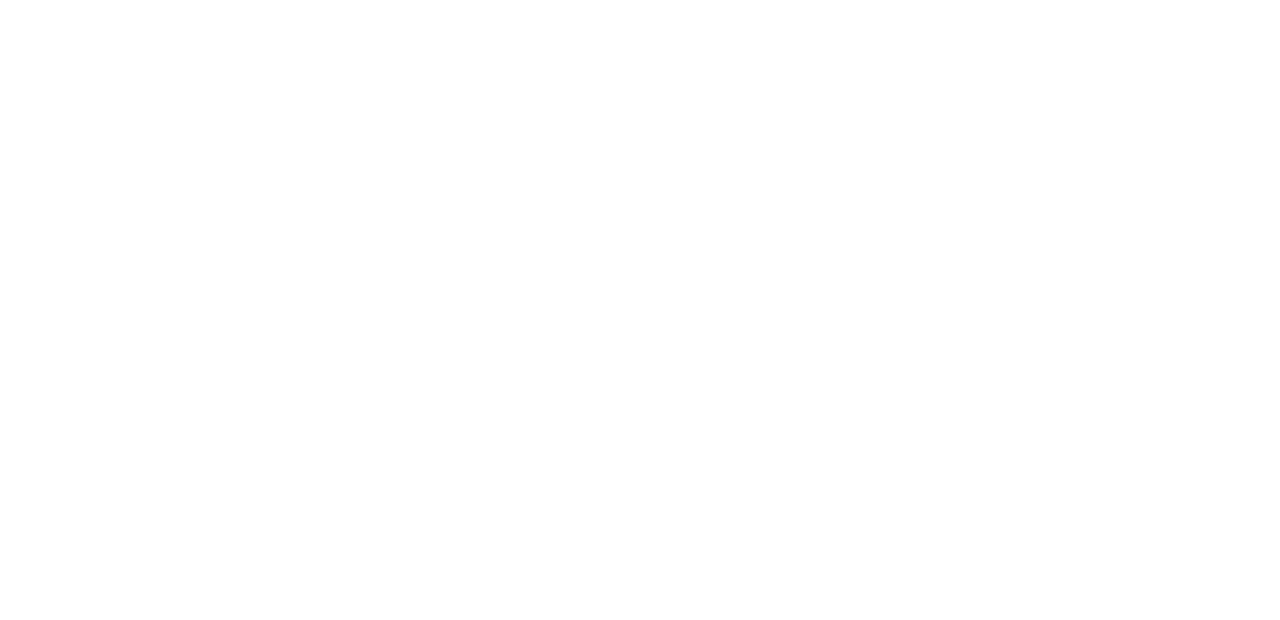
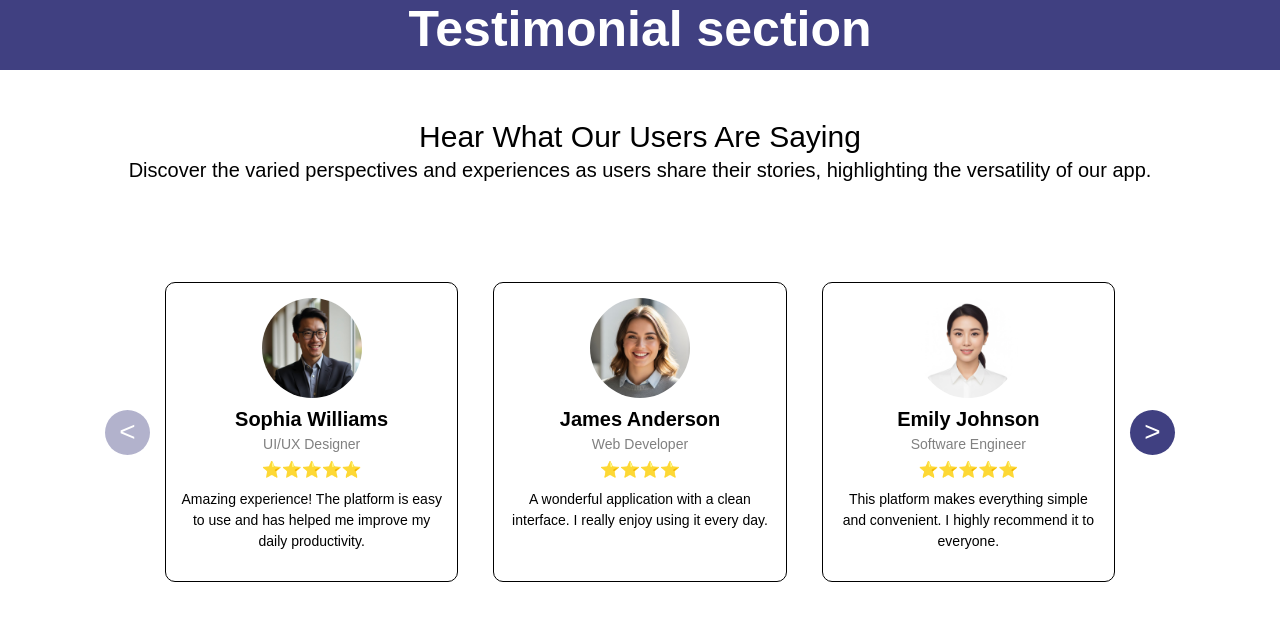
Before and after one commit to urvashicodes7211/SpireX_Foundation_Internship_Tasks, a plain HTML site: page task_5(testimonials_Section)/index.html in a window 1280 px wide. Drawn offline with Linux system fonts and the light colour scheme.

Commit message:
task 5 added

```diff
--- a/task_5(testimonials_Section)/index.html
+++ b/task_5(testimonials_Section)/index.html
@@ -3,9 +3,95 @@
 <head>
     <meta charset="UTF-8">
     <meta name="viewport" content="width=device-width, initial-scale=1.0">
-    <title>Document</title>
+    <title>Testimonial Section</title>
+    <link rel="stylesheet" href="style.css">
+    <script src="script.js" defer></script>
 </head>
 <body>
+    <div class="main">
+        <div class="heading">
+            <p><b>Testimonial section</b></p>
+        </div>
+        <div class="text">
+            <p class="t1">Hear What Our Users Are Saying</p>
+            <p class="t2">
+                Discover the varied perspectives and experiences as users share their stories, highlighting the versatility of our app.
+            </p>
+        </div>
+        <div class="slider">
+            <button class="arrow left" id="prev" aria-label="Previous testimonials">
+                &lt;
+            </button>
+            <div class="slider-viewport">
+                <div class="cards" id="cards">
 
+                    <div class="card">
+                        <img src="img/i1.jpg" alt="Sophia profile">
+                        <h3>Sophia Williams</h3>
+                        <p class="designation">UI/UX Designer</p>
+                        <p class="rating">⭐⭐⭐⭐⭐</p>
+                        <p class="review">
+                            Amazing experience! The platform is easy to use and has helped me improve my daily productivity.
+                        </p>
+                    </div>
+
+                    <div class="card">
+                        <img src="img/i2.avif" alt="James profile">
+                        <h3>James Anderson</h3>
+                        <p class="designation">Web Developer</p>
+                        <p class="rating">⭐⭐⭐⭐</p>
+                        <p class="review">
+                            A wonderful application with a clean interface. I really enjoy using it every day.
+                        </p>
+                    </div>
+
+                    <div class="card">
+                        <img src="img/i3.jpg" alt="Emily profile">
+                        <h3>Emily Johnson</h3>
+                        <p class="designation">Software Engineer</p>
+                        <p class="rating">⭐⭐⭐⭐⭐</p>
+                        <p class="review">
+                            This platform makes everything simple and convenient. I highly recommend it to everyone.
+                        </p>
+                    </div>
+
+                    <div class="card">
+                        <img src="img/i1.jpg" alt="Michael profile">
+                        <h3>Michael Brown</h3>
+                        <p class="designation">Frontend Developer</p>
+                        <p class="rating">⭐⭐⭐⭐⭐</p>
+                        <p class="review">
+                            Great design and smooth performance. It provides everything I need in one place.
+                        </p>
+                    </div>
+
+                    <div class="card">
+                        <img src="img/i2.avif" alt="Olivia profile">
+                        <h3>Olivia Smith</h3>
+                        <p class="designation">Graphic Designer</p>
+                        <p class="rating">⭐⭐⭐⭐</p>
+                        <p class="review">
+                            I love the simple interface and useful features. It has made my work much easier.
+                        </p>
+                    </div>
+
+                    <div class="card">
+                        <img src="img/i3.jpg" alt="Daniel profile">
+                        <h3>Daniel Wilson</h3>
+                        <p class="designation">Project Manager</p>
+                        <p class="rating">⭐⭐⭐⭐⭐</p>
+                        <p class="review">
+                            Excellent service and a great user experience. Definitely one of my favorite platforms.
+                        </p>
+                    </div>
+
+                </div>
+            </div>
+
+            <button class="arrow right" id="next" aria-label="Next testimonials">
+                &gt;
+            </button>
+        </div>
+    </div>
 </body>
 </html>
--- a/task_5(testimonials_Section)/script.js
+++ b/task_5(testimonials_Section)/script.js
@@ -0,0 +1,47 @@
+let cards = document.getElementById("cards");
+let prev = document.getElementById("prev");
+let next = document.getElementById("next");
+
+let currentIndex = 0;
+
+function getVisibleCards(){
+    if(window.innerWidth <= 768){
+        return 1;
+    }
+    return 3;
+}
+
+function updateSlider(){
+    let card = cards.querySelector(".card");
+    let cardWidth = card.offsetWidth;
+    let gap = parseFloat(getComputedStyle(cards).gap);
+    let visibleCards = getVisibleCards();
+    let totalCards = cards.children.length;
+    let maxIndex = totalCards - visibleCards;
+    if(currentIndex > maxIndex){
+        currentIndex = maxIndex;
+    }
+    if(currentIndex < 0){
+        currentIndex = 0;
+    }
+    let move = currentIndex * (cardWidth + gap);
+    cards.style.transform = `translateX(-${move}px)`;
+    prev.disabled = currentIndex === 0;
+    next.disabled = currentIndex === maxIndex;
+}
+
+next.addEventListener("click", function(){
+    currentIndex++;
+    updateSlider();
+});
+
+prev.addEventListener("click", function(){
+    currentIndex--;
+    updateSlider();
+});
+
+window.addEventListener("resize", function(){
+    updateSlider();
+});
+
+updateSlider();
--- a/task_5(testimonials_Section)/style.css
+++ b/task_5(testimonials_Section)/style.css
@@ -0,0 +1,131 @@
+*{
+    margin: 0px;
+    padding: 0px;
+    box-sizing: border-box;
+}
+body{
+    font-family: Arial, sans-serif;
+}
+.heading p{
+    color: white;
+    background-color: rgb(64, 64, 129);
+    height: 70px;
+    text-align: center;
+    font-size: 50px;
+}
+.t1{
+    text-align: center;
+    margin-top: 50px;
+    font-size: 30px;
+}
+.t2{
+    font-size: 20px;
+    text-align: center;
+    margin: 5px;
+}
+.slider{
+    display: flex;
+    align-items: center;
+    justify-content: center;
+    gap: 15px;
+    max-width: 1100px;
+    margin: 100px auto;
+    padding: 0px 15px;
+}
+.slider-viewport{
+    width: 100%;
+    overflow: hidden;
+}
+.cards{
+    gap: 35px;
+    display: flex;
+    justify-content: flex-start;
+    margin: 0px;
+    transition: transform 0.5s ease;
+}
+.card{
+    height: 300px;
+    flex: 0 0 calc((100% - 70px) / 3);
+    border: 1px solid black;
+    border-radius: 10px;
+    text-align: center;
+    padding: 15px;
+}
+.card img{
+    height: 100px;
+    width: 100px;
+    border-radius: 50%;
+    display: block;
+    object-fit: cover;
+    margin: 0px auto 10px;
+}
+.card h3{
+    font-size: 20px;
+    margin: 5px;
+}
+.designation{
+    color: gray;
+    font-size: 14px;
+    margin: 5px;
+}
+.rating{
+    margin: 8px;
+}
+.review{
+    font-size: 14px;
+    line-height: 1.5;
+    margin-top: 10px;
+}
+.arrow{
+    height: 45px;
+    width: 45px;
+    min-width: 45px;
+    border: none;
+    border-radius: 50%;
+    background-color: rgb(64, 64, 129);
+    color: white;
+    font-size: 28px;
+    cursor: pointer;
+}
+.arrow:hover{
+    background-color: rgb(90, 90, 160);
+}
+.arrow:disabled{
+    opacity: 0.4;
+    cursor: not-allowed;
+}
+@media(max-width: 768px){
+    .heading p{
+        font-size: 35px;
+    }
+    .t1{
+        font-size: 25px;
+    }
+    .t2{
+        font-size: 16px;
+        padding: 0px 10px;
+    }
+    .slider{
+        gap: 8px;
+        margin: 70px auto;
+        padding: 0px 8px;
+    }
+    .card{
+        flex: 0 0 100%;
+    }
+}
+
+@media(max-width: 400px){
+    .heading p{
+        font-size: 28px;
+    }
+    .arrow{
+        height: 35px;
+        width: 35px;
+        min-width: 35px;
+        font-size: 22px;
+    }
+    .slider{
+        gap: 5px;
+    }
+}
```
Also changed, not shown: task_5(testimonials_Section)/img/i1.jpg (added), task_5(testimonials_Section)/img/i2.avif (added), task_5(testimonials_Section)/img/i3.jpg (added).
